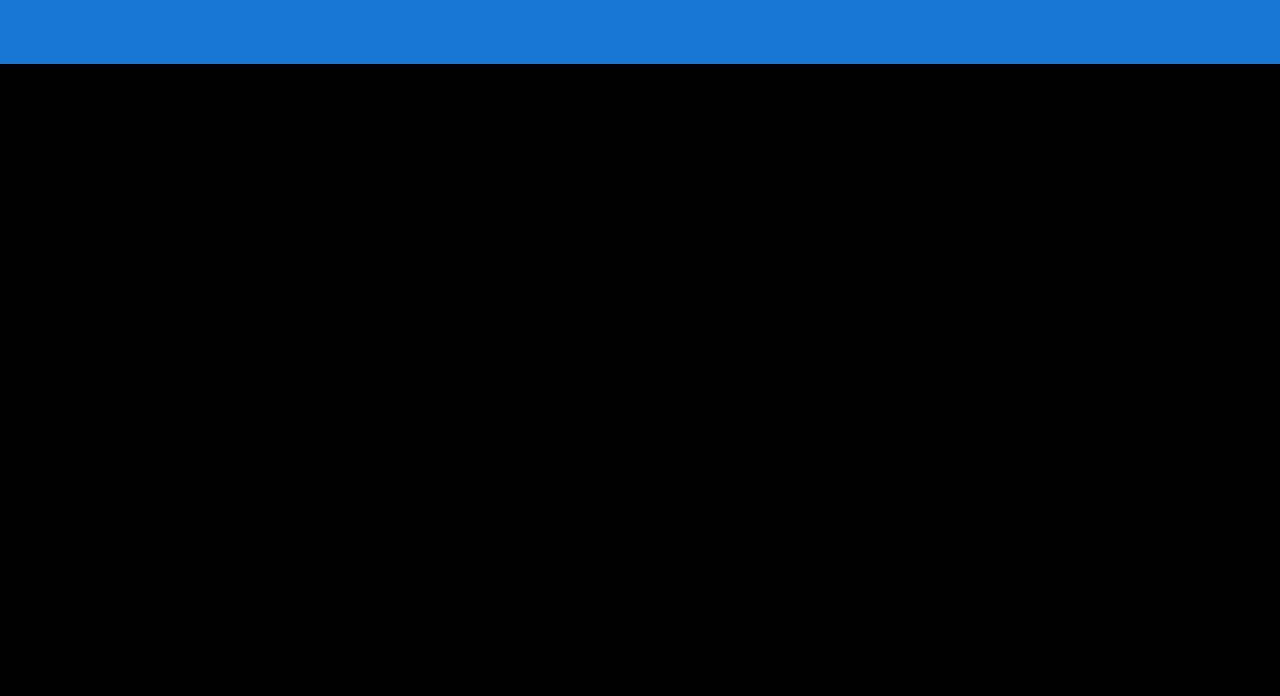
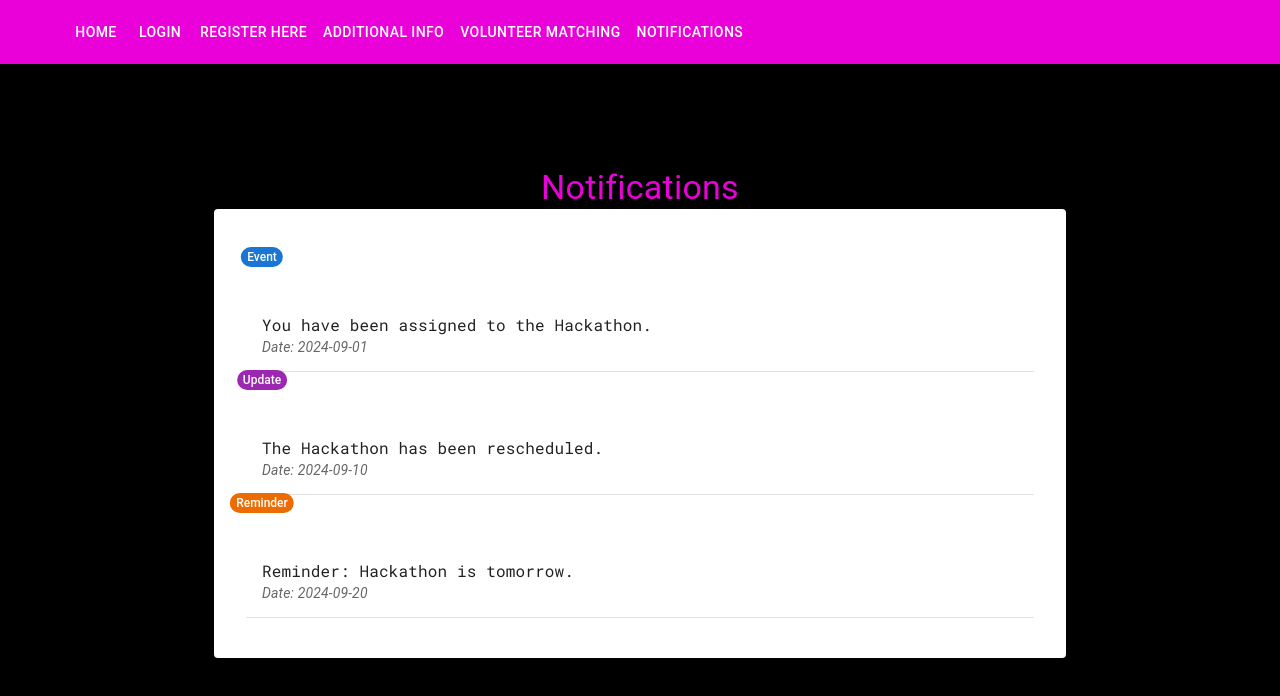
Before and after one commit to aabradsh/4353-swd-project-front, a React (Create React App) app: page /Notifications in a window 1280 px wide. Shown: the top 696 px of the page. Built offline with nearby package versions, Linux system fonts and the light colour scheme.

Commit message:
Created notifications page

```diff
--- a/src/App.js
+++ b/src/App.js
@@ -7,6 +7,7 @@ import AdditionalInfo from './Pages/AdditionalInfo';
 import Navbar from './Navbar';
 import Register from './Pages/Register'
 import VolunteerMatching from './Pages/VolunteerMatching'
+import Notifications from './Pages/Notifications';
 
 function App() {
   return (
@@ -21,6 +22,7 @@ function App() {
           <Route path="/AdditionalInfo" element={<AdditionalInfo />} />
           <Route path="/register" element={<Register />} />
           <Route path="/VolunteerMatching" element={<VolunteerMatching />} />
+          <Route path="/Notifications" element={<Notifications />} />
         </Routes>
       </div>
     </Router>
--- a/src/Navbar.css
+++ b/src/Navbar.css
@@ -1,11 +1,10 @@
-/* Navbar.css */
 .navbar {
-    background-color: #ea00d9;
+    background-color: #ea00d9 !important;
     z-index: 1300; /* Ensure it stays above other elements */
 }
 
 .navbar-button {
-    color: white; /* Inherit color from AppBar */
+    color: white !important; /* Inherit color from AppBar */
     margin-right: 1rem; /* Spacing between buttons */
     font-family: "Orbitron", system-ui;
 }
--- a/src/Navbar.js
+++ b/src/Navbar.js
@@ -12,7 +12,8 @@ function Navbar() {
           <Button className="navbar-button" component={Link} to="/login">Login</Button>
           <Button className="navbar-button" component={Link} to="/Register">Register Here</Button>
           <Button className="navbar-button" component={Link} to="/AdditionalInfo">Additional Info</Button>
-          <Button className="navbar-button" component={Link} to="/volunteerMatching"> Volunteer Matching</Button>
+          <Button className="navbar-button" component={Link} to="/volunteerMatching">Volunteer Matching</Button>
+          <Button className="navbar-button" component={Link} to="/Notifications">Notifications</Button>
         </Container>
       </Toolbar>
     </AppBar>
--- /dev/null
+++ b/src/Pages/Notifications.css
@@ -0,0 +1,58 @@
+@import url('https://fonts.googleapis.com/css2?family=Roboto+Mono:ital,wght@0,100..700;1,100..700&display=swap');
+@import url('https://fonts.googleapis.com/css2?family=Orbitron:wght@400..900&display=swap');
+
+.notifications-container {
+    padding: 2rem;
+    margin-top: 135px;
+}
+
+.notifications-paper {
+    padding: 2rem;
+    background-color: #ffffff;
+    border-radius: 8px;
+}
+
+.notifications-title {
+    text-align: center;
+    font-family: "Orbitron", sans-serif;
+    margin-bottom: 2rem;
+    color: #ea00d9;
+}
+
+.notifications-item {
+    margin-bottom: 1rem;
+    padding: 1rem;
+    background-color: #f5f5f5;
+    border-radius: 4px;
+}
+
+.MuiBadge-colorPrimary {
+    background-color: #133e7c;
+}
+
+.MuiBadge-colorSecondary {
+    background-color: #711c91;
+}
+
+.MuiBadge-colorWarning {
+    background-color: #0abdc6;
+}
+
+.MuiBadge-badge {
+    transform: translateY(5px);
+}
+
+.MuiDivider-root {
+    margin: 1rem 0;
+}
+
+.MuiListItemText-primary {
+    font-weight: bold;
+    font-family: "Roboto", sans-serif;
+}
+
+.MuiListItemText-secondary {
+    font-style: italic;
+    font-size: 0.85rem;
+    color: #555555;
+}
--- /dev/null
+++ b/src/Pages/Notifications.js
@@ -0,0 +1,59 @@
+import React, { useState, useEffect } from 'react';
+import { Container, Paper, Typography, List, ListItem, ListItemText, Divider, Badge } from '@mui/material';
+import './Notifications.css';  // CSS for styling
+
+function Notifications() {
+  const [notifications, setNotifications] = useState([]);
+
+  // Simulating notification fetch (replace this with actual API call if needed)
+  useEffect(() => {
+    const dummyNotifications = [
+      { id: 1, type: 'event', message: 'You have been assigned to the Hackathon.', date: '2024-09-01' },
+      { id: 2, type: 'update', message: 'The Hackathon has been rescheduled.', date: '2024-09-10' },
+      { id: 3, type: 'reminder', message: 'Reminder: Hackathon is tomorrow.', date: '2024-09-20' }
+    ];
+
+    // You can fetch these from an API in a real-world app
+    setNotifications(dummyNotifications);
+  }, []);
+
+  return (
+    <Container maxWidth="md" className="notifications-container">
+      <Typography variant="h4" className="notifications-title">
+        Notifications
+      </Typography>
+
+      <Paper elevation={3} className="notifications-paper">
+        {notifications.length === 0 ? (
+          <Typography variant="body1">No notifications at the moment.</Typography>
+        ) : (
+          <List>
+            {notifications.map(notification => (
+              <React.Fragment key={notification.id}>
+                <ListItem alignItems="flex-start">
+                  <Badge
+                    color={
+                      notification.type === 'event'
+                        ? 'primary'
+                        : notification.type === 'update'
+                        ? 'secondary'
+                        : 'warning'
+                    }
+                    badgeContent={notification.type === 'event' ? 'Event' : notification.type === 'update' ? 'Update' : 'Reminder'}
+                  />
+                  <ListItemText
+                    primary={notification.message}
+                    secondary={`Date: ${notification.date}`}
+                  />
+                </ListItem>
+                <Divider />
+              </React.Fragment>
+            ))}
+          </List>
+        )}
+      </Paper>
+    </Container>
+  );
+}
+
+export default Notifications;
--- a/src/Pages/VolunteerMatching.js
+++ b/src/Pages/VolunteerMatching.js
@@ -1,7 +1,20 @@
 import React, { useState, useEffect } from 'react';
 import { Container, TextField, Button, Box, Typography, Paper, Alert, MenuItem } from '@mui/material';
 import axios from 'axios';
-import './VolunteerMatching.css'; // Import the CSS file
+import './VolunteerMatching.css';
+
+// Dummy data for volunteers and events
+const dummyEvents = [
+  { id: 1, name: 'Hackathon', requiredSkills: ['Cybersecurity', 'Event Planning'] },
+  { id: 2, name: 'Workshops', requiredSkills: ['Software Design', 'Teamwork'] },
+  { id: 3, name: 'Career Fair', requiredSkills: ['Computer Engineering', 'Leadership'] }
+];
+
+const dummyVolunteers = [
+  { id: 1, name: 'Jerry Smith', skills: ['Software Design', 'Event Planning'] },
+  { id: 2, name: 'Rick Sanchez', skills: ['Computer Engineering', 'Leadership'] },
+  { id: 3, name: 'Morty Smith', skills: ['Cybersecurity', 'Teamwork'] }
+];
 
 function VolunteerMatching() {
   const [volunteers, setVolunteers] = useState([]);
@@ -10,17 +23,33 @@ function VolunteerMatching() {
   const [matchedEvent, setMatchedEvent] = useState('');
   const [errorMessage, setErrorMessage] = useState('');
 
-  // Fetch volunteers and events from the API when the component mounts
   useEffect(() => {
+    // Fetching volunteers
     axios.get('/api/volunteers')
-      .then(response => setVolunteers(response.data))
-      .catch(error => setErrorMessage('Error fetching volunteers'));
+      .then(response => {
+        setVolunteers(response.data);
+        setErrorMessage('');
+      })
+      .catch(error => {
+        console.error('Error fetching volunteers:', error);
+        setErrorMessage('Error fetching volunteers, using dummy data.');
+        setVolunteers(dummyVolunteers);  // Use dummy data if API call fails
+      });
 
+    // Fetching events
     axios.get('/api/events')
-      .then(response => setEvents(response.data))
-      .catch(error => setErrorMessage('Error fetching events'));
+      .then(response => {
+        setEvents(response.data);
+        setErrorMessage('');
+      })
+      .catch(error => {
+        console.error('Error fetching events:', error);
+        setErrorMessage('Error fetching events, using dummy data.');
+        setEvents(dummyEvents);
+      });
   }, []);
 
+  // Handle volunteer selection from the dropdown
   const handleVolunteerSelect = (e) => {
     const selectedId = e.target.value;
     setSelectedVolunteer(selectedId);
@@ -31,10 +60,11 @@ function VolunteerMatching() {
       setErrorMessage('');
     } else {
       setMatchedEvent('');
-      setErrorMessage('No matching event found for this volunteer');
+      setErrorMessage('No matching event found for this volunteer.');
     }
   };
 
+  // Function to find matching event based on volunteer's skills
   const findMatchingEvent = (volunteerId) => {
     const volunteer = volunteers.find(v => v.id === volunteerId);
     return events.find(event =>
```
